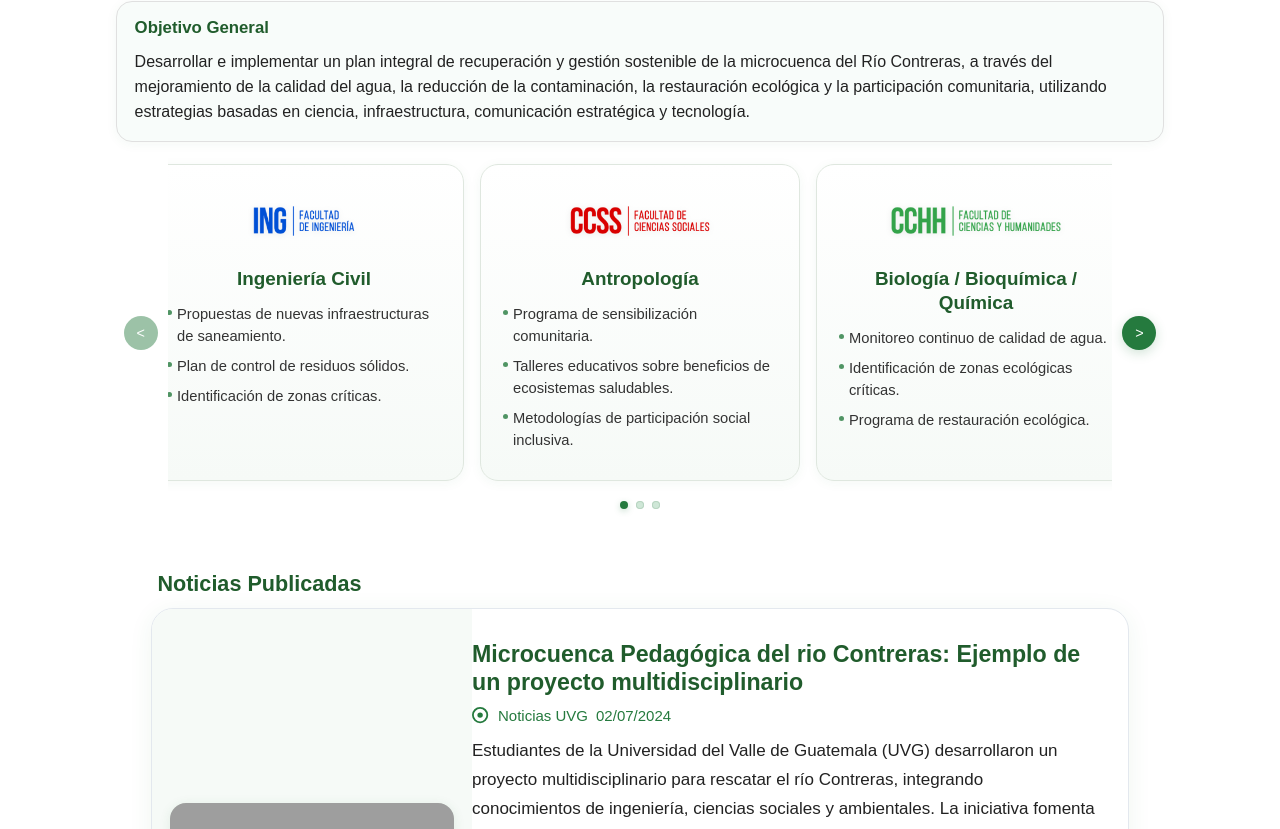
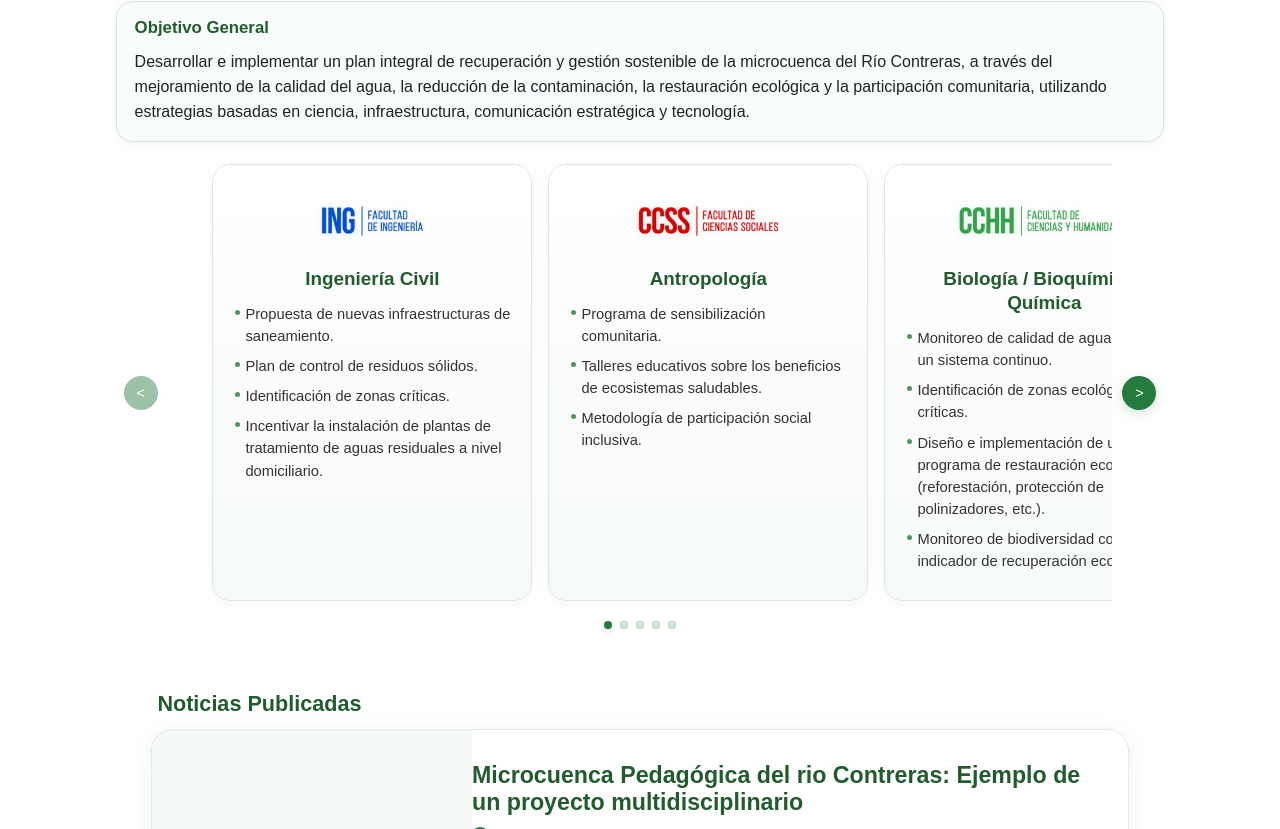
Before and after one commit to angelargd8/microcuencas, a Next.js app: page /timeline in a window 1280 px wide. Shown: the part 325-1154 px from the top of the page. Built offline with nearby package versions, Linux system fonts and the light colour scheme; grey boxes are pictures that could not be loaded.

Commit message:
chore: fix carrousel

```diff
--- a/src/app/timeline/page.js
+++ b/src/app/timeline/page.js
@@ -41,19 +41,24 @@ export default function Timeline() {
 	const [year, setYear] = useState(2024);
 	const carruselRef = useRef(null);
 	const [currentIdx, setCurrentIdx] = useState(0);
+	const currentIdxRef = useRef(0);
+	const [canScrollLeft, setCanScrollLeft] = useState(false);
+	const [canScrollRight, setCanScrollRight] = useState(true);
   const noticiasFiltradas = noticias.filter(n => n.year === year);
 
-	// Datos dinámicos de carreras/facultades (añade/edita según necesites)
+	// Datos dinámicos de carreras/facultades
 	const carreras = [
+
 	{
 		codigoFac: 'ING',
 		facultadClase: 'ingenieria',
 		facultadNombre: 'FACULTAD DE INGENIERÍA',
 		programa: 'Ingeniería Civil',
 		bullets: [
-				'Propuestas de nuevas infraestructuras de saneamiento.',
+		'Propuesta de nuevas infraestructuras de saneamiento.',
 		'Plan de control de residuos sólidos.',
-				'Identificación de zonas críticas.'
+		'Identificación de zonas críticas.',
+		'Incentivar la instalación de plantas de tratamiento de aguas residuales a nivel domiciliario.'
 		],
 		logo: 'FacultadIngenieria.webp'
 	},
@@ -64,8 +69,8 @@ export default function Timeline() {
 		programa: 'Antropología',
 		bullets: [
 		'Programa de sensibilización comunitaria.',
-				'Talleres educativos sobre beneficios de ecosistemas saludables.',
-				'Metodologías de participación social inclusiva.'
+		'Talleres educativos sobre los beneficios de ecosistemas saludables.',
+		'Metodología de participación social inclusiva.'
 		],
 		logo: 'facultadCienciasSociales.webp'
 	},
@@ -75,13 +80,38 @@ export default function Timeline() {
 		facultadNombre: 'FACULTAD DE CIENCIAS Y HUMANIDADES',
 		programa: 'Biología / Bioquímica / Química',
 		bullets: [
-				'Monitoreo continuo de calidad de agua.',
+		'Monitoreo de calidad de agua mediante un sistema continuo.',
 		'Identificación de zonas ecológicas críticas.',
-				'Programa de restauración ecológica.'
+		'Diseño e implementación de un programa de restauración ecológica (reforestación, protección de polinizadores, etc.).',
+		'Monitoreo de biodiversidad como indicador de recuperación ecosistémica.'
 		],
 		logo: 'facultadCienciasHumanidades.webp'
+	},
+	{
+		// codigoFac: 'COMM',
+		// facultadClase: 'comunicacion',
+		facultadNombre: 'FACULTAD DE HUMANIDADES, BRIDGE BUSINESS School y INGENIERÍA',
+		programa: 'Comunicación / Marketing / Computación',
+		bullets: [
+		'Campañas educativas dirigidas a diferentes públicos (empresas, vecinos, municipalidad) sobre importancia de los ecosistemas y del agua limpia.',
+		'Propuesta de app o plataforma de monitoreo participativo de calidad de agua y biodiversidad.'
+		],
+
+	},
+	{
+		// codigoFac: 'INGI',
+		// facultadClase: 'industrial',
+		facultadNombre: 'FACULTAD DE INGENIERÍA',
+		programa: 'Ingeniería Industrial',
+		bullets: [
+		'Cronograma general y rutas críticas.',
+		'Matriz de costos estimados.',
+		'Definición de KPIs de avance por disciplina y para el proyecto completo.'
+		],
+
 	}
 	];
+
 	const computeStep = useCallback(() => {
 		const el = carruselRef.current;
 		if (!el) return { step: 300, padLeft: 0, cardW: 280, gap: 16 };
@@ -95,26 +125,44 @@ export default function Timeline() {
 
 	const scrollToIndex = useCallback((index) => {
 		const el = carruselRef.current;
+		const maxIdx = Math.max(0, carreras.length - 1);
+		const nextIdx = Math.max(0, Math.min(index ?? 0, maxIdx));
+		setCurrentIdx(nextIdx); // keep index in sync even si no hay scroll
 		if (!el) return;
-		const total = Math.max(0, (index ?? 0));
-		const { step, padLeft, cardW } = computeStep();
-		const targetLeft = Math.max(0, (padLeft + step * total + (cardW / 2) - (el.clientWidth / 2)));
-		const maxLeft = el.scrollWidth - el.clientWidth;
-		el.scrollTo({ left: Math.min(targetLeft, maxLeft), behavior: 'smooth' });
-	}, [computeStep]);
+		const { step } = computeStep();
+		const targetLeft = Math.max(0, step * nextIdx);
+		const maxLeft = Math.max(0, el.scrollWidth - el.clientWidth);
+		const left = Math.min(targetLeft, maxLeft);
+		el.scrollTo({ left, behavior: 'smooth' });
+		setCanScrollLeft(left > 1);
+		setCanScrollRight(left < maxLeft - 1);
+	}, [computeStep, carreras.length]);
+
+	useEffect(() => {
+		currentIdxRef.current = currentIdx;
+	}, [currentIdx]);
 
 	useEffect(() => {
 		const el = carruselRef.current;
 		if (!el) return;
+		// Inicializa estado de flechas en primer render
+		const maxLeft = Math.max(0, el.scrollWidth - el.clientWidth);
+		setCanScrollLeft(false);
+		setCanScrollRight(maxLeft > 1);
 		const onScroll = () => {
-			const { step, padLeft } = computeStep();
-			const rel = Math.max(0, el.scrollLeft - padLeft);
-			const idx = Math.round(rel / step);
-			setCurrentIdx(Math.max(0, Math.min(idx, carreras.length - 1)));
+			const { step } = computeStep();
+			const idx = Math.round(el.scrollLeft / step);
+			const maxIdx = Math.max(0, carreras.length - 1);
+			const bounded = Math.max(0, Math.min(idx, maxIdx));
+			setCurrentIdx(bounded);
+			currentIdxRef.current = bounded;
+			const maxLeftInner = Math.max(0, el.scrollWidth - el.clientWidth);
+			setCanScrollLeft(el.scrollLeft > 1);
+			setCanScrollRight(el.scrollLeft < maxLeftInner - 1);
 		};
 		const onResize = () => {
 			onScroll();
-			scrollToIndex(currentIdx);
+			scrollToIndex(currentIdxRef.current);
 		};
 		el.addEventListener('scroll', onScroll, { passive: true });
 		window.addEventListener('resize', onResize);
@@ -124,7 +172,11 @@ export default function Timeline() {
 			el.removeEventListener('scroll', onScroll);
 			window.removeEventListener('resize', onResize);
 		};
-	}, [computeStep, scrollToIndex, currentIdx, carreras.length]);
+	}, [computeStep, scrollToIndex, carreras.length]);
+
+	useEffect(() => {
+		scrollToIndex(0);
+	}, [scrollToIndex]);
 
 	return (
 	<div className={timelineStyles["timeline-page"]}>
@@ -157,7 +209,7 @@ export default function Timeline() {
 					<div className={timelineStyles["timeline-carrusel-wrapper"]}>
 						<button className={`${timelineStyles["timeline-carrusel-arrow"]} ${timelineStyles["timeline-carrusel-arrow-left"]}`}
 							aria-label="Anterior"
-							disabled={currentIdx <= 0}
+							disabled={!canScrollLeft}
 							onClick={() => { const prev = Math.max(0, currentIdx - 1); scrollToIndex(prev); }}>
 			  &#60;
 			</button>
@@ -192,7 +244,7 @@ export default function Timeline() {
 			</div>
 						<button className={`${timelineStyles["timeline-carrusel-arrow"]} ${timelineStyles["timeline-carrusel-arrow-right"]}`}
 							aria-label="Siguiente"
-							disabled={currentIdx >= carreras.length - 1}
+							disabled={!canScrollRight}
 							onClick={() => { const next = Math.min(currentIdx + 1, carreras.length - 1); scrollToIndex(next); }}>
 			  &#62;
 			</button>
--- a/src/app/timeline/timeline.module.css
+++ b/src/app/timeline/timeline.module.css
@@ -81,10 +81,10 @@
 
 /* Carrusel */
 .timeline-carrusel-wrapper { position: relative; margin-top: .4rem; overflow: visible; padding: 0 52px; }
-.timeline-carrusel { display: flex; gap: 1rem; justify-content: center; align-items: stretch; overflow-x: auto; scroll-snap-type: x mandatory; padding: 0.4rem 2.8rem 0.9rem; scrollbar-width: none; scroll-behavior: smooth; }
+.timeline-carrusel { display: flex; gap: 1rem; justify-content: flex-start; align-items: stretch; overflow-x: auto; scroll-snap-type: x mandatory; scroll-padding-left: 2.8rem; padding: 0.4rem 2.8rem 0.9rem; scrollbar-width: none; scroll-behavior: smooth; }
 .timeline-carrusel { -webkit-overflow-scrolling: touch; touch-action: pan-x; scroll-snap-stop: always; overscroll-behavior-x: contain; }
 .timeline-carrusel::-webkit-scrollbar { display: none; }
-.timeline-carrusel-card { background: linear-gradient(180deg,#ffffff 0%,#f6faf7 100%); border: 1px solid #dfe7df; border-radius: 18px; padding: 22px 20px 20px; width: clamp(240px, 80vw, 320px); max-width: 320px; flex: 0 0 auto; text-align: center; display: flex; flex-direction: column; justify-content: flex-start; scroll-snap-align: center; transition: transform .16s ease, box-shadow .22s ease, border-color .22s ease; box-shadow: 0 2px 12px rgba(37,122,62,0.05); position: relative; z-index: 1; box-sizing: border-box; }
+.timeline-carrusel-card { background: linear-gradient(180deg,#ffffff 0%,#f6faf7 100%); border: 1px solid #dfe7df; border-radius: 18px; padding: 22px 20px 20px; width: clamp(240px, 80vw, 320px); max-width: 320px; flex: 0 0 auto; text-align: center; display: flex; flex-direction: column; justify-content: flex-start; scroll-snap-align: start; transition: transform .16s ease, box-shadow .22s ease, border-color .22s ease; box-shadow: 0 2px 12px rgba(37,122,62,0.05); position: relative; z-index: 1; box-sizing: border-box; }
 .timeline-carrusel-card:hover { transform: translateY(-3px); box-shadow: 0 6px 20px rgba(37,122,62,0.14); border-color: #c7dec9; }
 .timeline-carrusel-logo { height: 56px; width: auto; margin: 6px 0 12px; object-fit: contain; filter: drop-shadow(0 1px 3px rgba(0,0,0,0.08)); }
 /* Fallback textual header (only if no logo) */
```
Lines whose indentation alone changed are shown as unchanged.
